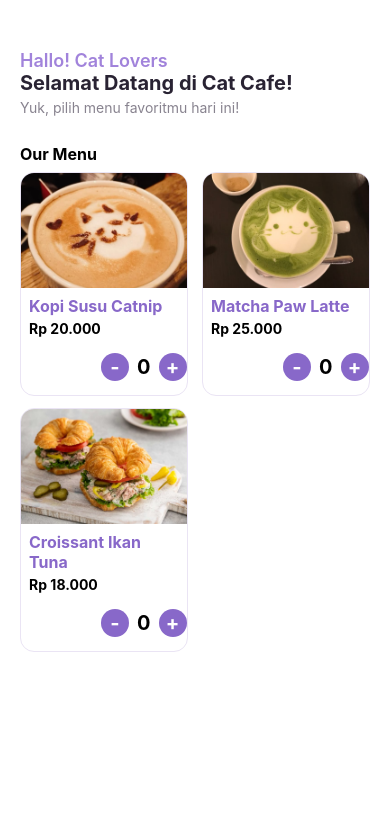
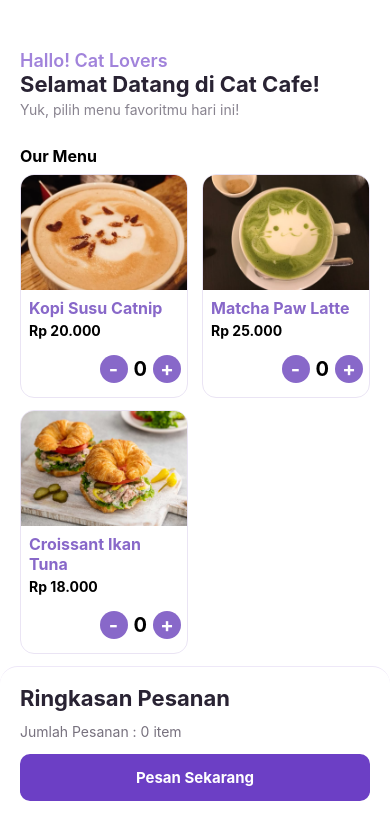
Before and after one commit to Kirana0219/rn-cat-cafe, a React Native app: screen / in a window 390 px wide. Shown: the top 840 px of the page. Built offline with nearby package versions, Linux system fonts and the light colour scheme.

Commit message:
menambahkan OrderSummary

```diff
--- a/App.js
+++ b/App.js
@@ -2,6 +2,8 @@ import React, { useState } from 'react';
 import {StyleSheet, Text, View } from 'react-native';
 
 import MenuItem from './MenuItem';
+import OrderSummary from './OrderSummary';
+import { ScrollView } from 'react-native';
 
 const DAFTAR_MENU = [
   { id: '1',
@@ -25,7 +27,7 @@ const App = () => {
   const [totalPesanan, setTotalPesanan] = useState(0);
 
   const tambahPesanan = (harga) => {
-    setTotalPesanan(totalPesanan + harga);
+    setTotalPesanan(total => total + 1);
   };
 
   const kurangiPesanan = (harga) => {
@@ -34,6 +36,7 @@ const App = () => {
 
   return (
     <View style={styles.container}>
+      <ScrollView showsHorizontalScrollIndicator={false} contentContainerStyle={styles.scrollContent}>
       <View style={styles.header}>
         <Text style={styles.textSapaan}>Hallo! Cat Lovers</Text>
         <Text style={styles.textWelcome}>Selamat Datang di Cat Cafe!</Text>
@@ -54,6 +57,9 @@ const App = () => {
           />
         ))}
       </View>
+
+      <OrderSummary totalCount={totalPesanan}/>
+      </ScrollView>
     </View>
   );
 }
@@ -63,6 +69,9 @@ const styles = StyleSheet.create({
     backgroundColor: '#ffff',
     flex: 1,
     paddingTop: 30,
+  },
+  scrollContent:{
+    paddingBottom: 20,
   },
   header: {
     paddingHorizontal: 20,
@@ -75,7 +84,7 @@ const styles = StyleSheet.create({
     fontWeight: 600,
   },
   textWelcome: {
-    fontSize: 20,
+    fontSize: 22,
     fontWeight: 'bold',
     color: '#292333',
   },
--- a/MenuItem.js
+++ b/MenuItem.js
@@ -10,7 +10,7 @@ const MenuItem = ({nama, harga, gambar, onTambahPesanan, onKurangiPesanan}) => {
         onTambahPesanan();
     }
     const kurangiMenu = () => {
-        if(qty>0){
+        if(qty > 0){
             setQty(jumlah => jumlah - 1)
             onKurangiPesanan();
         }
@@ -37,7 +37,7 @@ const MenuItem = ({nama, harga, gambar, onTambahPesanan, onKurangiPesanan}) => {
                 <Text style={styles.jumlahPesanan}>{qty}</Text>
 
                 <TouchableOpacity style={styles.tombolTambah} onPress={tambahMenu} activeOpacity={0.8}>
-                    <Text style={styles.textTambah}>+</Text>
+                     <Text style={styles.textTambah}>+</Text>
                 </TouchableOpacity>
             </View>
         </View>
@@ -76,10 +76,11 @@ const styles = StyleSheet.create({
     kontrolPesanan: {
         flexDirection: 'row',
         alignItems: 'center',
-        gap: 8,
+        gap: 6,
         marginBottom: 14,
         marginTop: 12,
-        paddingHorizontal: 80
+        justifyContent: 'flex-end',
+        paddingHorizontal: 6
     },
     tombolTambah: {
         width: 28,
@@ -112,7 +113,8 @@ const styles = StyleSheet.create({
     jumlahPesanan: {
         fontSize: 20,
         color: 'black',
-        fontWeight: 'bold'
+        fontWeight: 'bold',
+        textAlign: 'center'
     },
 })
 export default MenuItem;
--- a/OrderSummary.js
+++ b/OrderSummary.js
@@ -0,0 +1,75 @@
+import React from 'react';
+import {
+  StyleSheet,
+  Text,
+  View,
+  TouchableOpacity,
+} from 'react-native';
+
+const OrderSummary = ({ totalCount }) => {
+  const diskon = totalCount >= 5;
+
+  return (
+    <View style={styles.container}>
+        <Text style={styles.judul}>Ringkasan Pesanan</Text>
+        <Text style={styles.label}>Jumlah Pesanan : {totalCount} item</Text>
+
+        {diskon && (
+            <Text style={styles.promoText}>
+            🎉 Selamat! Anda Mendapatkan Diskon 10%
+            </Text>
+        )}
+
+        <TouchableOpacity
+            style={styles.tombol}
+            onPress={() => {}}
+            activeOpacity={0.8}
+        >
+            <Text style={styles.teksTombol}> Pesan Sekarang </Text>
+        </TouchableOpacity>
+    </View>
+  );
+};
+
+const styles = StyleSheet.create({
+  container: {
+    backgroundColor: '#FFFFFF',
+    paddingHorizontal: 20,
+    paddingTop: 18,
+    paddingBottom: 12,
+    borderTopLeftRadius: 18,
+    borderTopRightRadius: 18,
+    borderTopWidth: 1,
+    borderTopColor: '#EEE8F8',
+  },
+  judul: {
+    fontSize: 22,
+    fontWeight: 'bold',
+    color: '#292333',
+    marginBottom: 12,
+  },
+  label: {
+    fontSize: 14,
+    color: '#77717E',
+  },
+  promoText: {
+    fontSize: 12,
+    fontWeight: '500',
+    color: '#27834A',
+    marginTop: 5,
+  },
+  tombol: {
+    backgroundColor: '#6C3FC5',
+    paddingVertical: 14,
+    borderRadius: 10,
+    alignItems: 'center',
+    marginTop: 14,
+  },
+  teksTombol: {
+    color: '#FFFFFF',
+    fontSize: 15,
+    fontWeight: 'bold',
+  },
+});
+
+export default OrderSummary;
```
